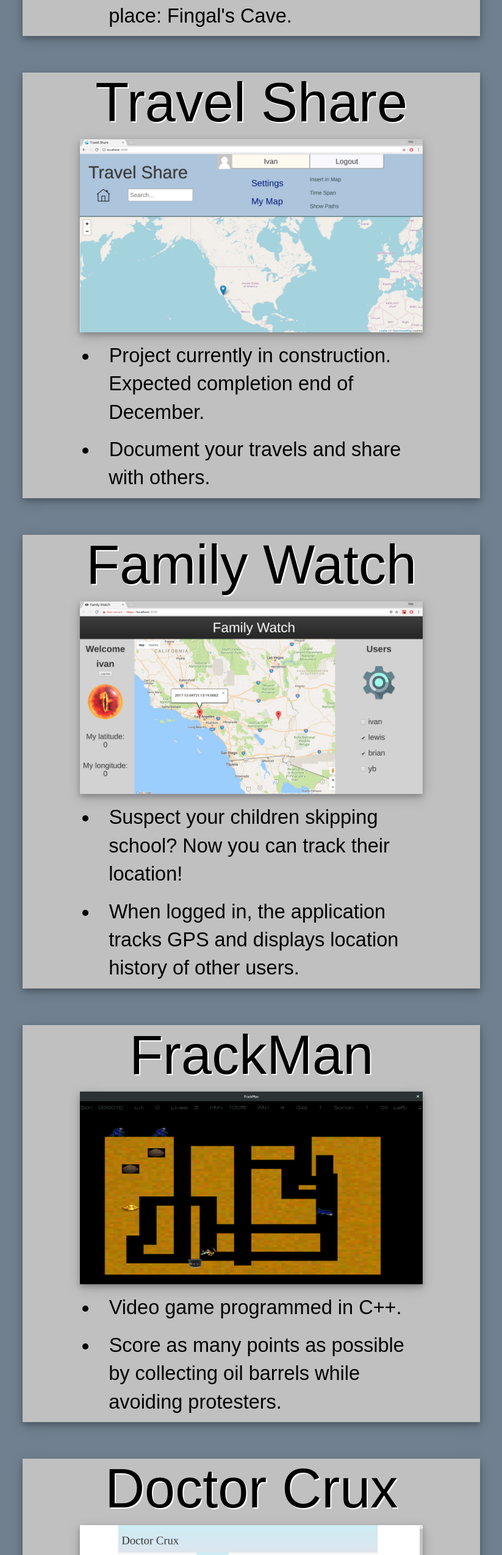
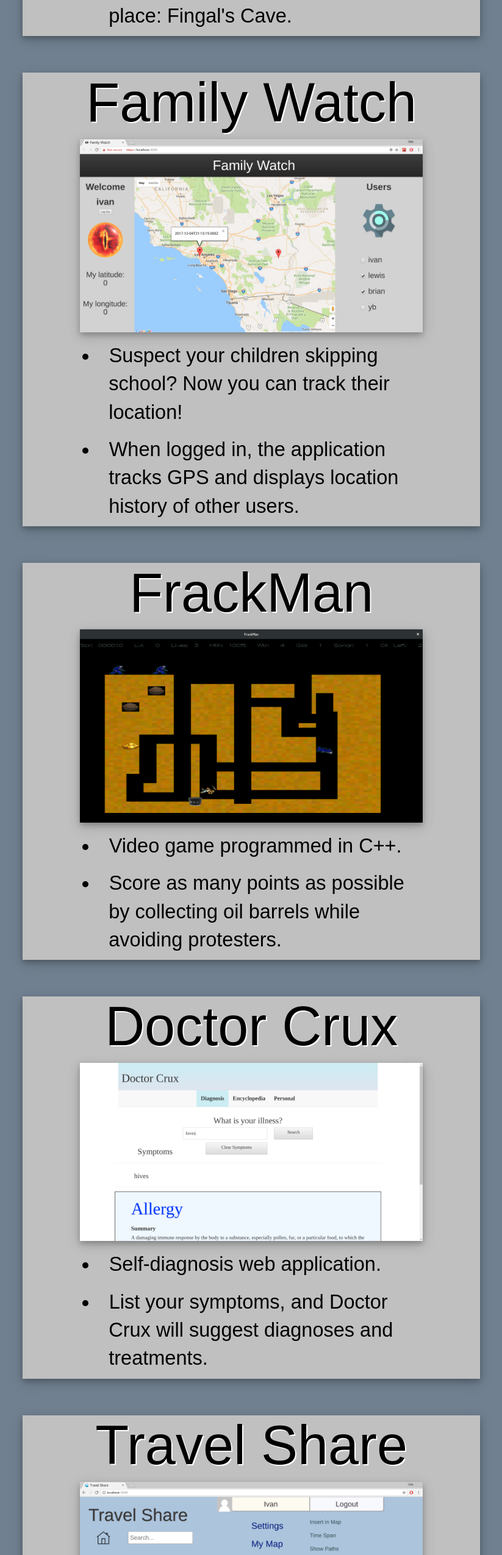
Before and after one commit to ivanmanan/Personal-Website, a React (Create React App) app: page / in a window 1280 px wide. Shown: the part 816-3366 px from the top of the page at 61% size, without its empty margins (215-1038 px from the left). Built offline with nearby package versions, Linux system fonts and the light colour scheme.

Commit message:
Updated to move travelshare to incomplete

```diff
--- a/src/App.jsx
+++ b/src/App.jsx
@@ -20,22 +20,13 @@ class App extends Component {
 		    info: "Traveling enthusiast. Favorite place: Fingal's Cave.",
 		    index: "start"
 	    },
-	    {
-		    title: "Travel Share",
-		    photo: "/images/travelshare.png",
-            // Need to replace link with http://travelsharego.com
-		    link: "https://github.com/ivanmanan/Travel-Share",
-		    overview: "Project currently in construction. Expected completion end of December.",
-		    info: "Document your travels and share with others.",
-		    index: "1"
-	    },
       {
 		    title: "Family Watch",
 		    photo: "/images/family-watch.png",
 		    link: "https://www.youtube.com/watch?v=kG9u_v0YBbw",
 		    overview: "Suspect your children skipping school? Now you can track their location!",
 		    info: "When logged in, the application tracks GPS and displays location history of other users.",
-		    index: "2"
+		    index: "1"
       },
 	    {
 		    title: "FrackMan",
@@ -43,7 +34,7 @@ class App extends Component {
 		    link: "https://github.com/ivanmanan/FrackMan",
 		    overview: "Video game programmed in C++.",
 		    info: "Score as many points as possible by collecting oil barrels while avoiding protesters.",
-		    index: "3"
+		    index: "2"
 	    },
 	    {
 		    title: "Doctor Crux",
@@ -51,13 +42,21 @@ class App extends Component {
 		    link: "https://github.com/ivanmanan/Doctor-Crux",
 		    overview: "Self-diagnosis web application.",
 		    info: "List your symptoms, and Doctor Crux will suggest diagnoses and treatments.",
+		    index: "3"
+	    },
+      {
+		    title: "Travel Share",
+		    photo: "/images/travelshare.png",
+		    link: "#",
+		    overview: "Project currently in construction.",
+		    info: "Document your travels and share with others.",
 		    index: "4"
 	    },
       {
         title: "UAS",
 		    photo: "/images/construction.jpeg",
-		    link: "https://github.com/uas-at-ucla/suas_2018/tree/master/ground",
-		    overview: "Project currently in construction. This is my team's source code for our autonomous drone.",
+		    link: "#",
+		    overview: "Project currently in construction. Repository has been privated.",
 		    info: "Will be directing the ground station team for the June 2018 AUVSI SUAS competition.",
 		    index: "end"
       }
```
Also changed, not shown: surge.txt.
